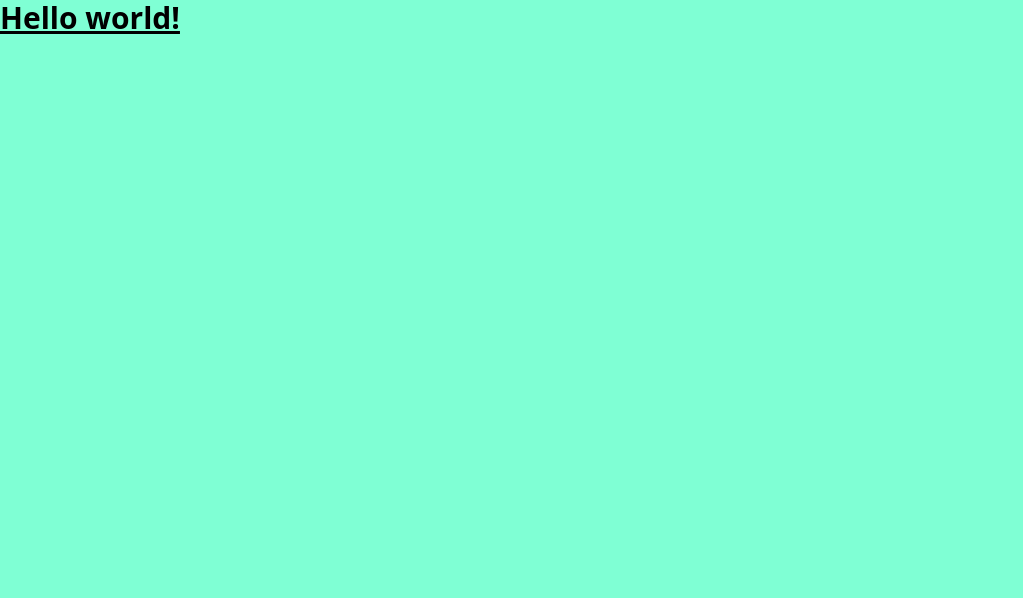
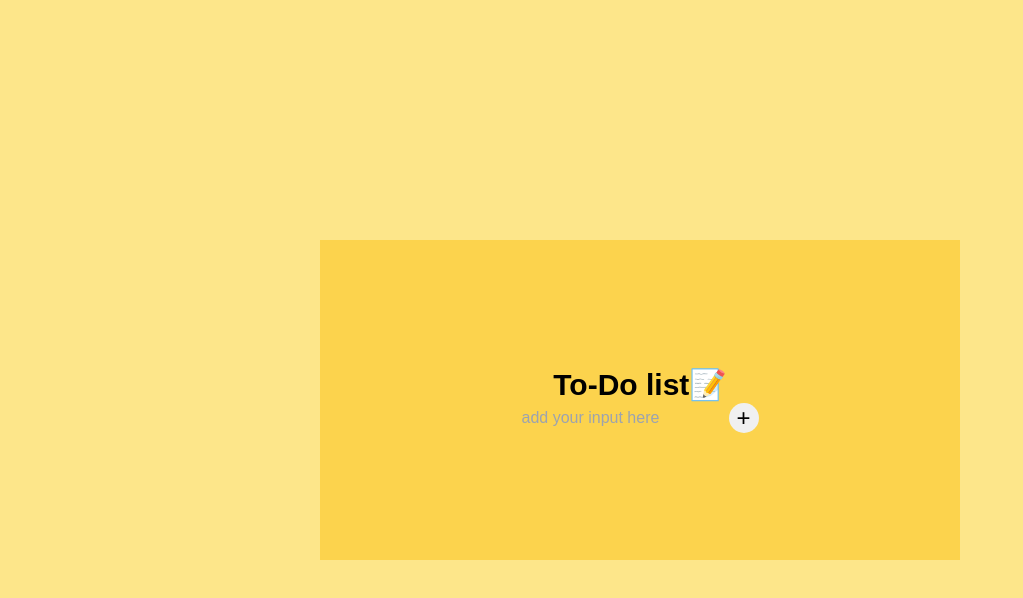
Before and after one commit to YoosTh2/TO-DO, a website built with webpack: page src/template.html in a window 1280 px wide. Shown: the whole page, without its empty margins (0-1023 px from the left). Built offline with nearby package versions, Linux system fonts and the light colour scheme.

Commit message:
another day just looking in styling and learning stuff and how to use tailwind which is a pain in the ass, soo that's it for today nothing much really

```diff
--- a/src/index.js
+++ b/src/index.js
@@ -1,2 +1,4 @@
 import './main.css';
 import './style.css';
+
+console.log("just testing if it is working my index.js")
--- /dev/null
+++ b/src/render.js
@@ -0,0 +1,3 @@
+function render() {
+    <li class="list-name"></li>
+}
--- a/src/style.css
+++ b/src/style.css
@@ -1,3 +1,32 @@
+h1,h2,h3,h4,h5,figure,p,ol,ul {
+    margin: 0;
+}
+
+ol,ul {
+    list-style: none;
+    padding-inline: 0;
+}
+
+h1,h2,h3,h4,h5 {
+    font-size: inherit;
+    font-weight: inherit;
+}
+
 body{
-    background-color: aquamarine;
+    font-family: "Poppins", sans-serif;
+    box-sizing: border-box;
+    margin: 0;
+    padding: 0;
 }
+
+.plus_circle {
+    width: 30px;
+    height: 30px;
+    background-color: #f0f0f0;
+    color: #000;
+    font-size: 24px;
+    text-align: center;
+    line-height: 30px;
+    border-radius: 50%;
+    /* border: 2px solid #000; */
+}
--- a/src/template.html
+++ b/src/template.html
@@ -7,9 +7,19 @@
   <link rel="stylesheet" href="./style.css">
 
 </head>
-<body>
-  <h1 class="text-3xl font-bold underline">
-    Hello world!
+<body class="bg-amber-200">
+  <h1 >
+
   </h1>
+  <div id="container" class="h-screen flex justify-center items-center">
+    <div id="todoBody" class="flex flex-col w-1/2 h-2/5 bg-amber-300 justify-center items-center">
+      <h2 class="text-3xl font-bold">To-Do list📝</h2>
+        <div class="input_a flex flex-row">
+          <input type="text" id="todo_text" class="todo_input bg-transparent outline-none" placeholder="add your input here">
+          <a id="add_update_btn" role="button" class="plus_circle flex flex-col">+</a>
+        </div>
+    </div>
+  </div>
+
 </body>
 </html>
```
